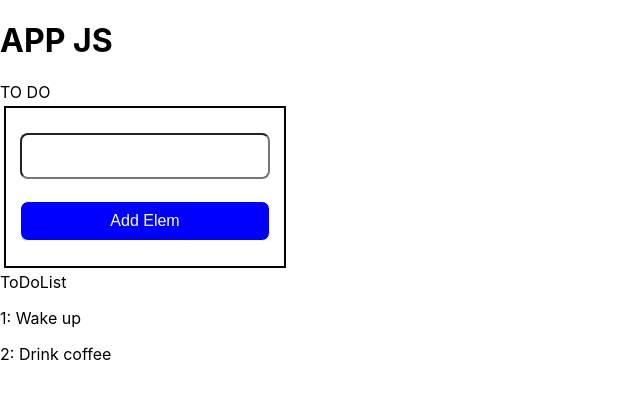
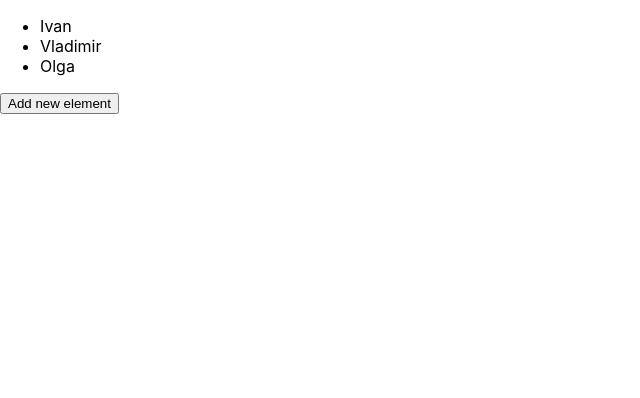
Before and after one commit to armdevrus/turing_reactJS, a React (Create React App) app: page / in a window 1280 px wide. Shown: the top 398 px of the page, without its empty margins (0-640 px from the left). Built offline with nearby package versions, Linux system fonts and the light colour scheme.

Commit message:
The task of 5week3day is done on 50%!

```diff
--- a/src/App.js
+++ b/src/App.js
@@ -1,14 +1,11 @@
 import React from "react"
-// import ListPrompt from "./homework/5week3day"
-import Todo from "./pages/ToDo"
-
+import ListPrompt from "./homework/5week3day";
 
 class App extends React.Component {
     render() {
         return (
            <>
-               <h1>APP JS</h1>
-               <Todo/>
+               <ListPrompt/>
             </>
         )
     }
--- a/src/components/AddToDoForm/AddToDoForm.module.css
+++ /dev/null
@@ -1,29 +0,0 @@
-.addToDoForm {
-    padding: 14px;
-    margin: 4px;
-    border: 2px solid black;
-    display: flex;
-    flex-direction: column;
-    justify-content: space-around;
-    max-width: 250px;
-    height: 130px;
-}
-.button {
-    height: 40px;
-    font-size: 16px;
-    border-radius: 8px;
-    background-color: blue;
-    color: white;
-    border: 1px solid  ;
-    cursor: pointer;
-}
-
-.button:active{
-    background-color: darkblue;
-}
-
-.enterInput {
-    height: 40px;
-    border-radius: 8px;
-    font-size: 14px;
-}
--- a/src/components/AddToDoForm/index.js
+++ /dev/null
@@ -1,12 +0,0 @@
-import styles from "./AddToDoForm.module.css"
-
-const AddToDoForm = () => {
-    return (
-        <div className={styles.addToDoForm}>
-            <input className={styles.enterInput} name="todo"/>
-            <button className={styles.button}>Add Elem</button>
-        </div>
-    )
-}
-
-export default AddToDoForm
--- a/src/components/ToDoList/index.js
+++ /dev/null
@@ -1,13 +0,0 @@
-import style from "./ToDoList.module.css"
-
-const ToDoList = ({list}) => {
-
-    return (
-        <div>
-            ToDoList
-            {list.map((elem,index) => <p key={index}>{index + 1}: {elem}</p>)}
-        </div>
-    )
-}
-
-export default ToDoList
--- /dev/null
+++ b/src/homework/5week3day/index.js
@@ -0,0 +1,41 @@
+import React from "react";
+
+const List = () => {
+
+    const handleOnClick = (number) => {
+        alert(`Text number ` + number)
+    }
+
+    return(
+        <>
+            <ul>
+                <li>Text number one</li><button onClick={() => {handleOnClick(`one`)}}>Text number one</button>
+                <li>Text number two</li><button onClick={() => {handleOnClick(`two`)}}>Text number two</button>
+                <li>Text number three</li><button onClick={() => {handleOnClick(`three`)}}>Text number three</button>
+            </ul>
+        </>
+    )
+}
+
+const ListPrompt = () => {
+
+    const [elements, setElements] = React.useState([
+        {id: 1, name: `Ivan`},
+        {id: 2, name: `Vladimir`},
+        {id: 3, name: `Olga`}
+    ])
+
+    const handleOnClick = () => {
+        setElements([...elements, {id: elements.length + 1, name: prompt('')}])
+    }
+    return(
+        <>
+            <ul>
+                {elements.map((element) => {return <li key={element.id}>{element.name}</li>})}
+            </ul>
+            <button onClick={handleOnClick}>Add new element</button>
+        </>
+    )
+}
+
+export default ListPrompt
--- a/src/pages/ToDo/index.js
+++ /dev/null
@@ -1,18 +0,0 @@
-import styles from "./ToDo.module.css"
-import AddToDoForm from "../../components/AddToDoForm";
-import ToDoList from "../../components/ToDoList";
-
-const Todo = () => {
-    const list = ["Wake up", "Drink coffee"]
-    return(
-        <>
-            TO DO
-            <div>
-                <AddToDoForm/>
-                <ToDoList list={list}/>
-            </div>
-        </>
-    )
-}
-
-export default Todo
```
Also changed, not shown: src/components/ToDoList/ToDoList.module.css (deleted), src/pages/ToDo/ToDo.module.css (deleted), 1 other file (tests, documents, lock files or other folders).
